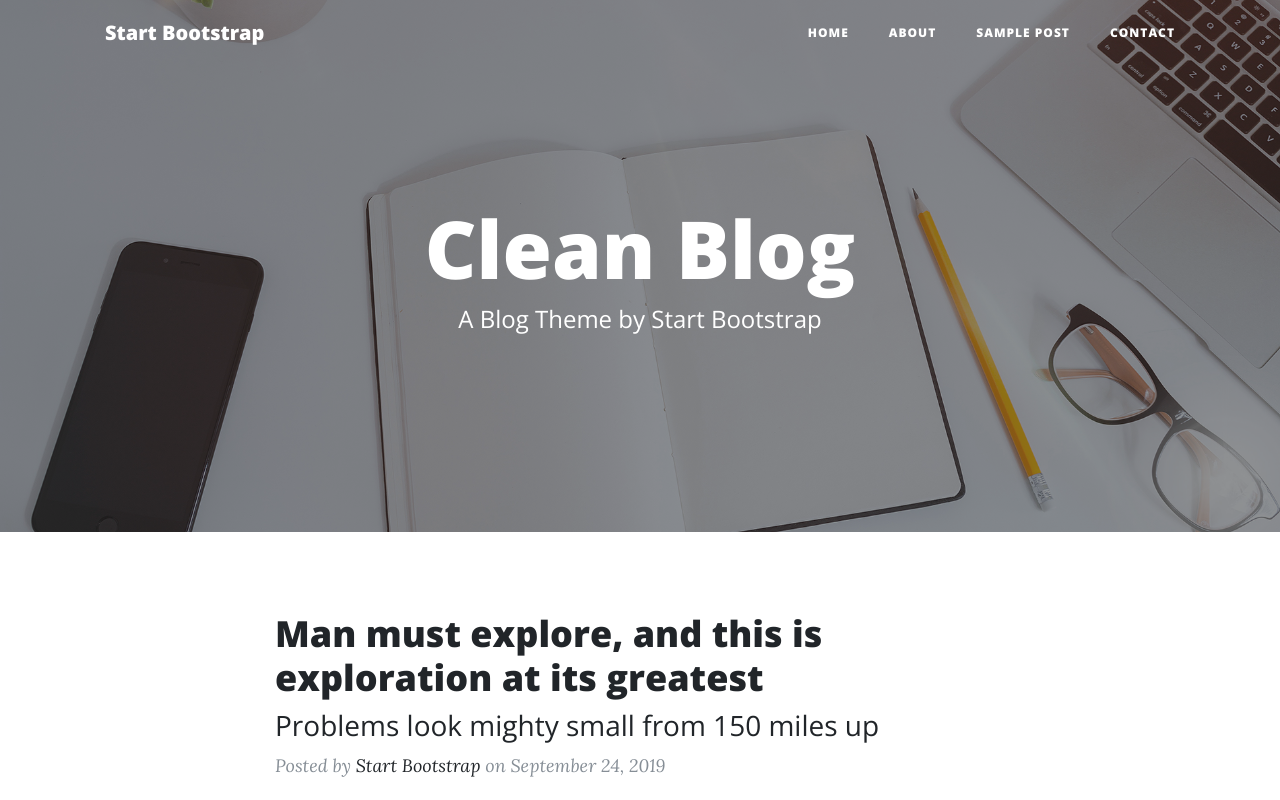
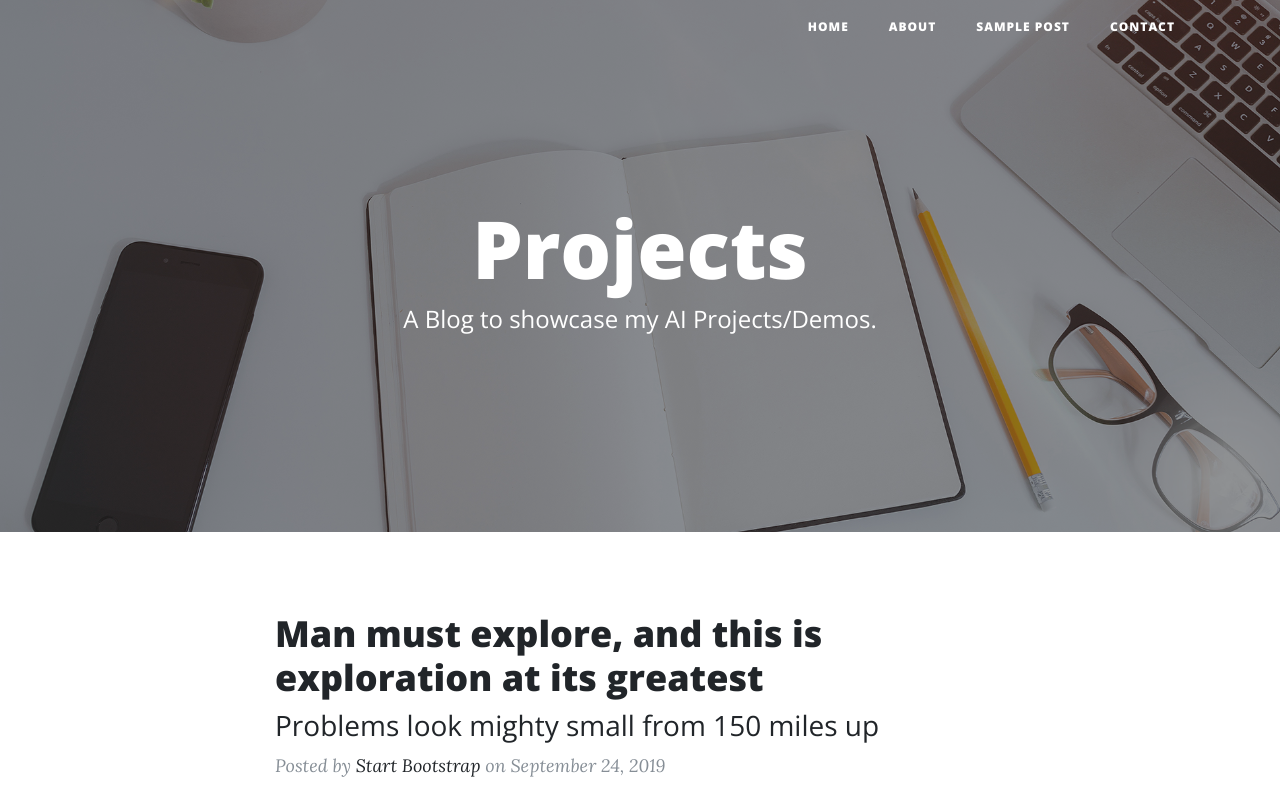
Before and after one commit to AashiDutt/projects, a website: page index.html in a window 1280 px wide. Shown: the top 800 px of the page. Drawn offline with nearby package versions, Linux system fonts and the light colour scheme.

Commit message:
Update index.html

```diff
--- a/index.html
+++ b/index.html
@@ -8,7 +8,7 @@
   <meta name="description" content="">
   <meta name="author" content="">
 
-  <title>Clean Blog - Start Bootstrap Theme</title>
+  <title>Aashi's Projects Blog</title>
 
   <!-- Bootstrap core CSS -->
   <link href="vendor/bootstrap/css/bootstrap.min.css" rel="stylesheet">
@@ -28,7 +28,7 @@
   <!-- Navigation -->
   <nav class="navbar navbar-expand-lg navbar-light fixed-top" id="mainNav">
     <div class="container">
-      <a class="navbar-brand" href="index.html">Start Bootstrap</a>
+      <!-- <a class="navbar-brand" href="index.html">Start Bootstrap</a> -->
       <button class="navbar-toggler navbar-toggler-right" type="button" data-toggle="collapse" data-target="#navbarResponsive" aria-controls="navbarResponsive" aria-expanded="false" aria-label="Toggle navigation">
         Menu
         <i class="fas fa-bars"></i>
@@ -59,8 +59,8 @@
       <div class="row">
         <div class="col-lg-8 col-md-10 mx-auto">
           <div class="site-heading">
-            <h1>Clean Blog</h1>
-            <span class="subheading">A Blog Theme by Start Bootstrap</span>
+            <h1>Projects</h1>
+            <span class="subheading">A Blog to showcase my AI Projects/Demos.</span>
           </div>
         </div>
       </div>
@@ -165,7 +165,7 @@
               </a>
             </li>
           </ul>
-          <p class="copyright text-muted">Copyright &copy; Your Website 2019</p>
+          <p class="copyright text-muted">Copyright &copy; Aashi Dutt 2020</p>
         </div>
       </div>
     </div>
```
